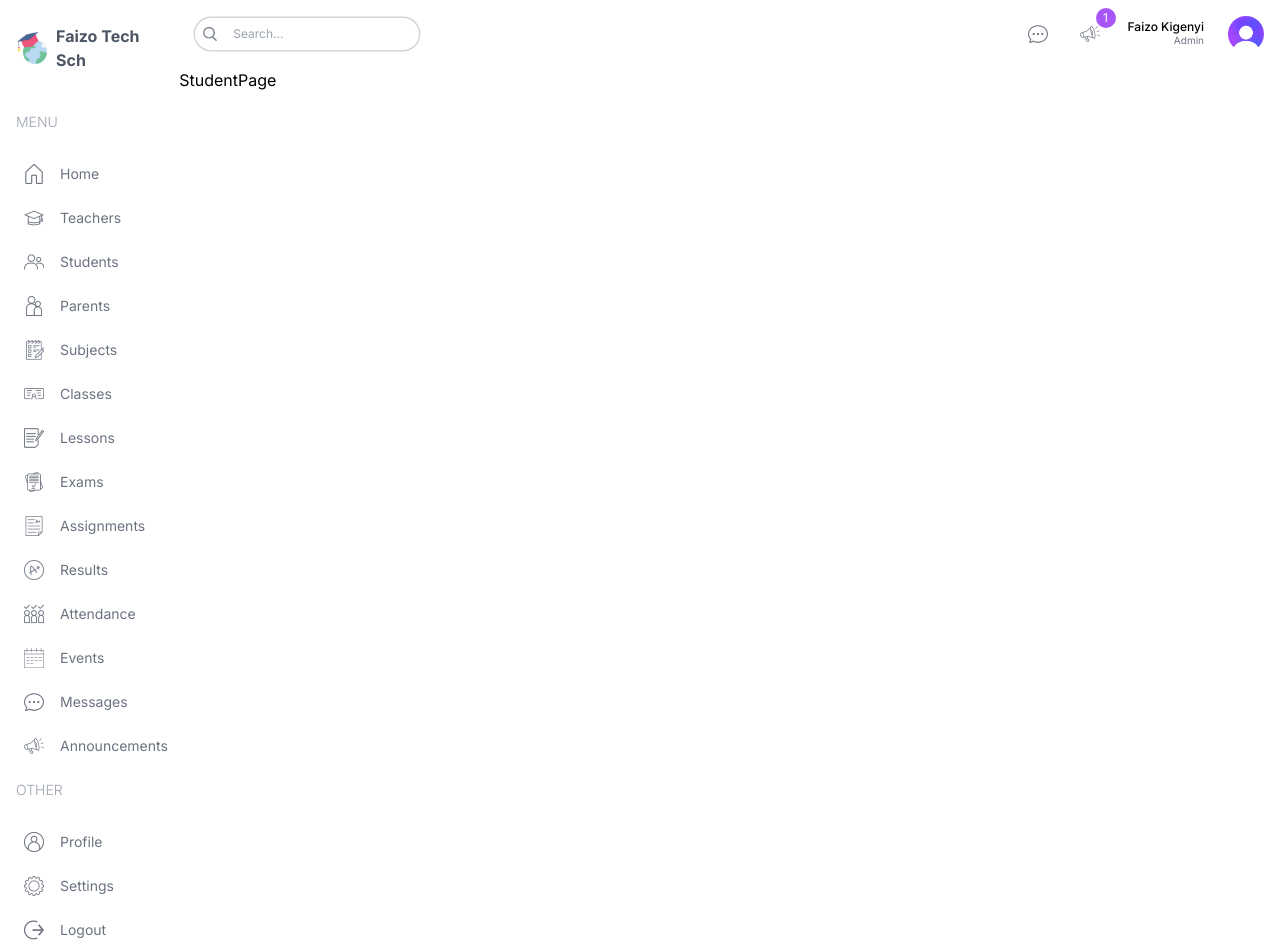
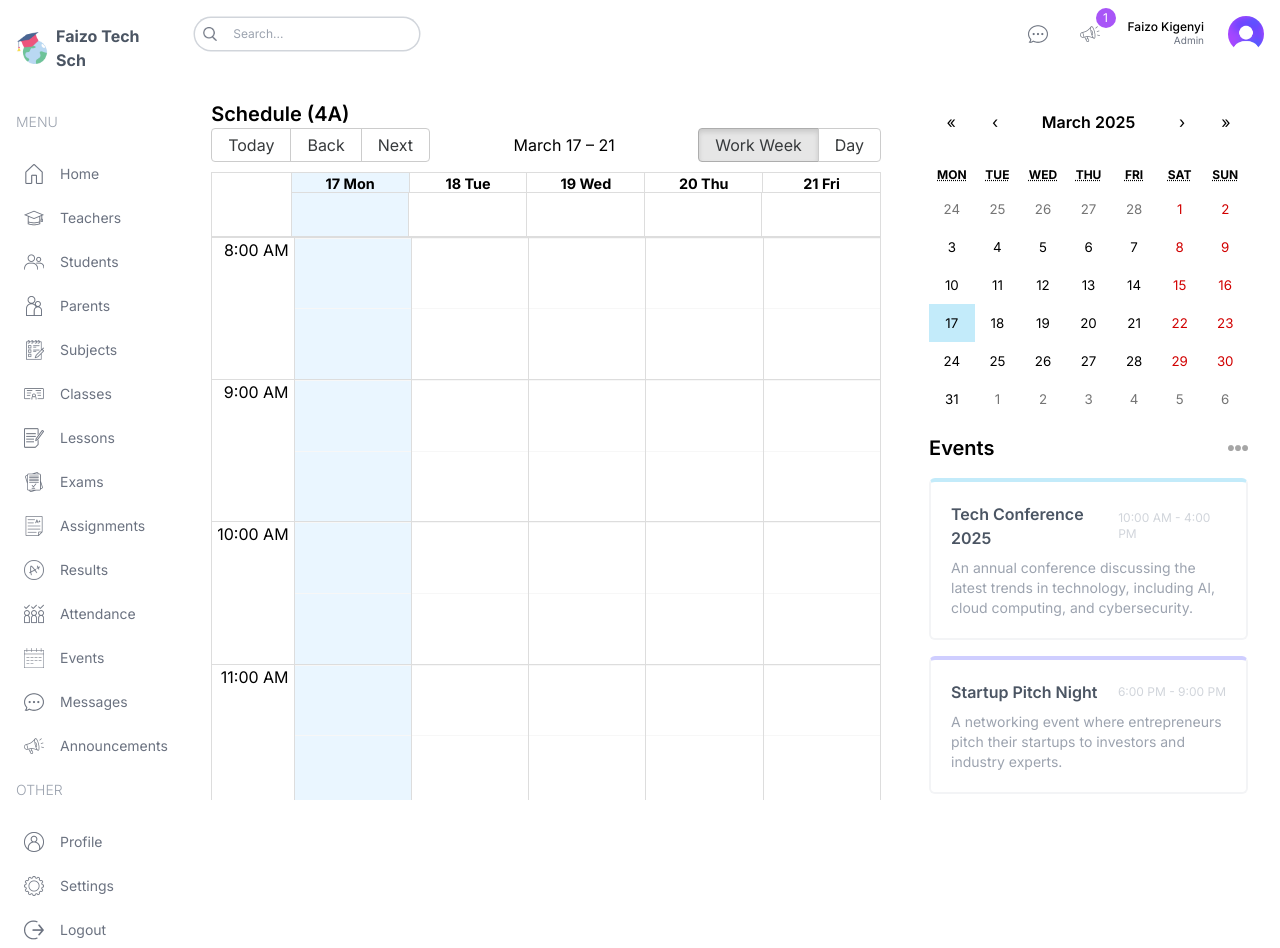
Before and after one commit to faizokigenyi/SHOOL_DASHBOARDUI, a Next.js app: page /student in a window 1280 px wide. Built offline with nearby package versions, Linux system fonts and the light colour scheme.

Commit message:
Add BigCalendar

```diff
--- a/package.json
+++ b/package.json
@@ -11,6 +11,7 @@
   "dependencies": {
     "next": "14.2.5",
     "react": "^18",
+    "react-big-calendar": "^1.18.0",
     "react-calendar": "^5.1.0",
     "react-dom": "^18",
     "recharts": "^2.15.1"
@@ -18,6 +19,7 @@
   "devDependencies": {
     "@types/node": "^20",
     "@types/react": "^18",
+    "@types/react-big-calendar": "^1.16.1",
     "@types/react-dom": "^18",
     "eslint": "^8",
     "eslint-config-next": "14.2.5",
--- a/src/app/(dashboard)/student/page.tsx
+++ b/src/app/(dashboard)/student/page.tsx
@@ -1,7 +1,24 @@
-import React from "react";
+import Announcements from "@/app/components/Announcements";
+import BigCalendar from "@/app/components/BigCalendar";
+import EventCalendar from "@/app/components/EventCalendar";
 
 const StudentPage = () => {
-  return <div> StudentPage</div>;
+  return (
+    <div className="p-4 flex gap-4 flex-col xl:flex-row">
+      {/* LEFT */}
+      <div className="w-full xl:w-2/3">
+        <div className="h-full bg-white p-4 rounded-md">
+          <h1 className="text-xl font-semibold">Schedule (4A)</h1>
+          <BigCalendar/>
+        </div>
+      </div>
+      {/* RIGHT */}
+      <div className="w-full xl:w-1/3 flex flex-col gap-8">
+        <EventCalendar />
+        <Announcements />
+      </div>
+    </div>
+  );
 };
 
 export default StudentPage;
--- /dev/null
+++ b/src/app/components/BigCalendar.tsx
@@ -0,0 +1,35 @@
+"use client";
+
+// biome-ignore lint/style/useImportType: <explanation>
+import { Calendar, momentLocalizer, View, Views } from "react-big-calendar";
+import moment from "moment";
+import { calendarEvents } from "@/lib/data";
+import "react-big-calendar/lib/css/react-big-calendar.css";
+import { useState } from "react";
+
+const localizer = momentLocalizer(moment);
+
+const BigCalendar = () => {
+  const [view, setView] = useState<View>(Views.WORK_WEEK);
+
+  const handleOnChangeView = (selectedView: View) => {
+    setView(selectedView);
+  };
+
+  return (
+    <Calendar
+      localizer={localizer}
+      events={calendarEvents}
+      startAccessor="start"
+      endAccessor="end"
+      views={["work_week", "day"]}
+      view={view}
+      style={{ height: "98%" }}
+      onView={handleOnChangeView}
+      min={new Date(2025, 1, 0, 8, 0, 0)}
+      max={new Date(2025, 1, 0, 17, 0, 0)}
+    />
+  );
+};
+
+export default BigCalendar;
```
Also changed, not shown: src/app/globals.css (line endings or trailing spaces), 1 other file (tests, documents, lock files or other folders).
